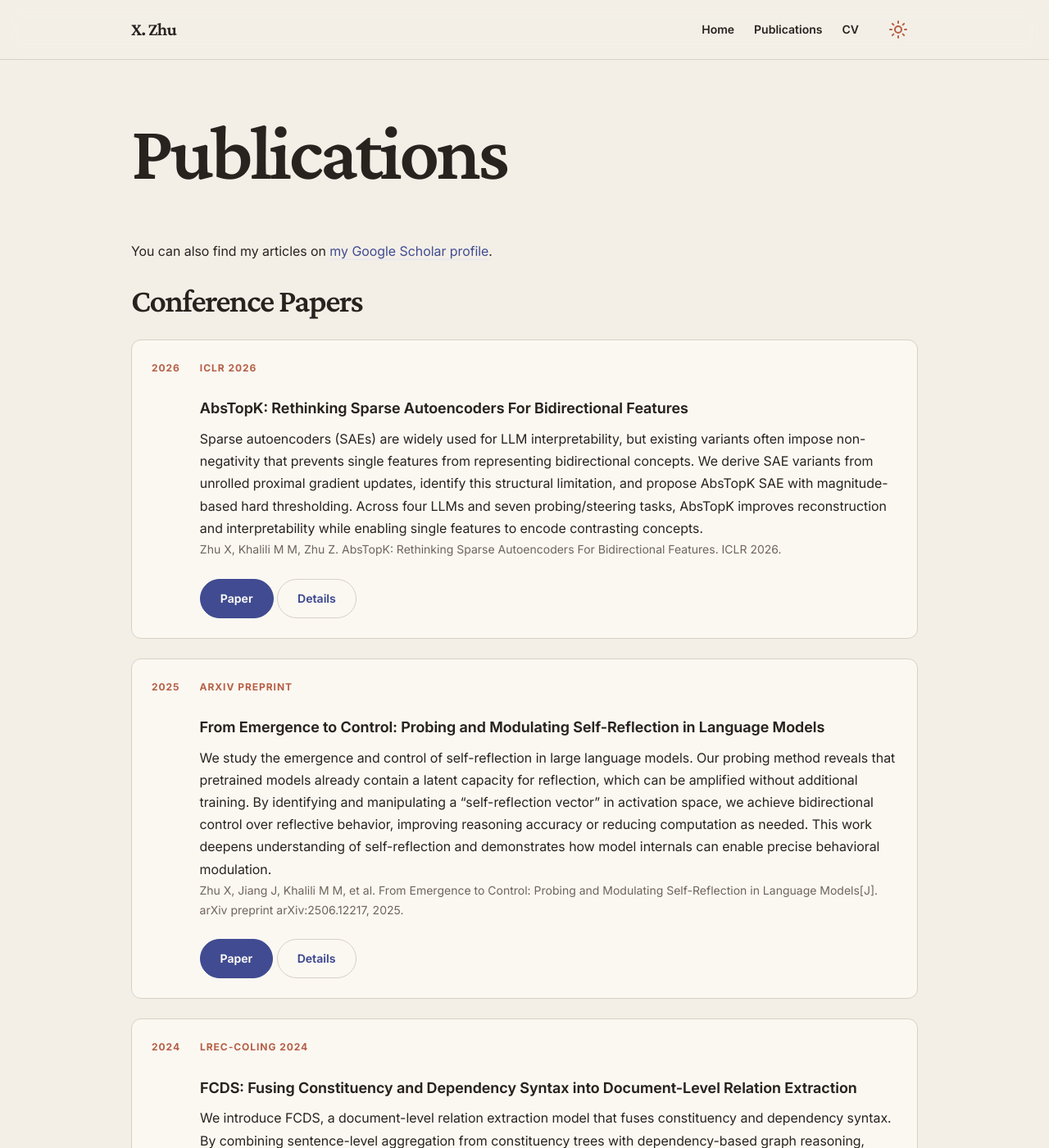
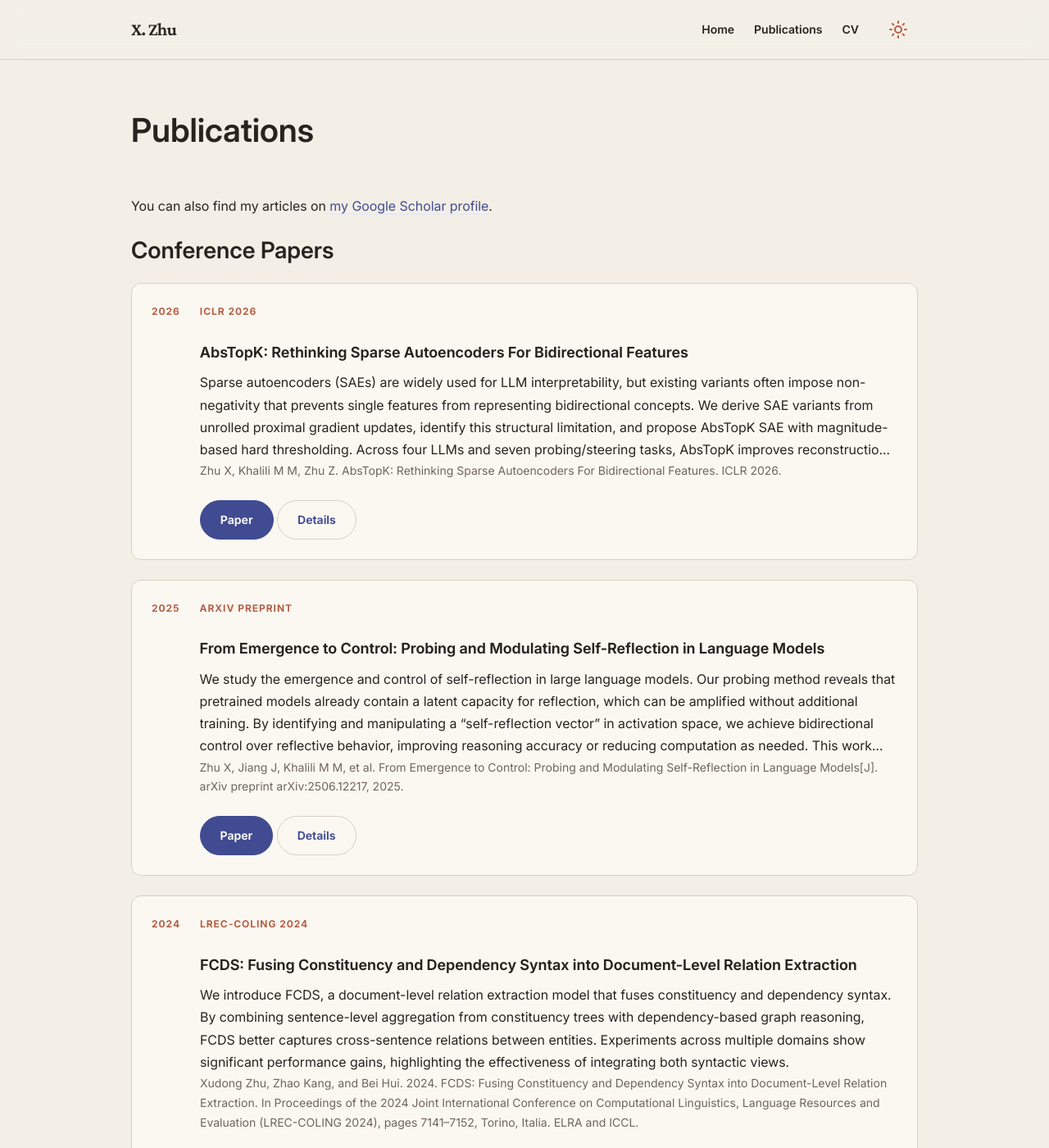
Before and after one commit to xzAscC/xzAscC.github.io, a Jekyll site: the page built from _pages/publications.html, in a window 1280 px wide and 1400 px high. Shown: the whole window at 82% size. Built offline with Jekyll 4.4.1, drawn with Linux system fonts in a browser that asks for light colours; a script that is not in the unit is left out.

Commit message:
Refine publication archive typography
Ultraworked with [Sisyphus](https://github.com/code-yeongyu/oh-my-openagent)

Co-authored-by: Sisyphus <clio-agent@sisyphuslabs.ai>

```diff
--- a/_includes/publication-card.html
+++ b/_includes/publication-card.html
@@ -17,7 +17,7 @@
     </h3>
 
     {% if post.excerpt %}
-      <div itemprop="description">{{ post.excerpt | markdownify }}</div>
+      <div class="publication-card__excerpt" itemprop="description">{{ post.excerpt | markdownify }}</div>
     {% endif %}
 
     {% if post.citation %}
--- a/_layouts/archive.html
+++ b/_layouts/archive.html
@@ -5,7 +5,7 @@
 {% include base_path %}
 
 <main id="main" role="main">
-  <section class="archive" aria-labelledby="archive-title">
+  <section class="archive{% if page.url == '/publications/' %} publications-archive{% endif %}" aria-labelledby="archive-title">
     {% if page.title %}<h1 id="archive-title" class="page__title">{{ page.title }}</h1>{% endif %}
 
     {{ content }}
--- a/_sass/editorial/_typography.scss
+++ b/_sass/editorial/_typography.scss
@@ -22,6 +22,21 @@
   margin-bottom: var(--space-6);
   font-size: var(--text-hero);
   line-height: var(--leading-tight);
+}
+
+.publications-archive .page__title,
+.publication-detail .page__title {
+  font-family: var(--font-body);
+  font-size: clamp(var(--text-2xl), 4vw, var(--text-3xl));
+  line-height: var(--leading-heading);
+  letter-spacing: normal;
+}
+
+.publications-archive > h2,
+.publications-archive > section > h2 {
+  font-family: var(--font-body);
+  font-size: var(--text-2xl);
+  letter-spacing: normal;
 }
 
 h2 {
@@ -128,3 +143,8 @@
   font-size: var(--text-xl);
   line-height: var(--leading-body);
 }
+
+.site-hero__lead {
+  font-family: var(--font-body);
+  font-size: var(--text-lg);
+}
```
